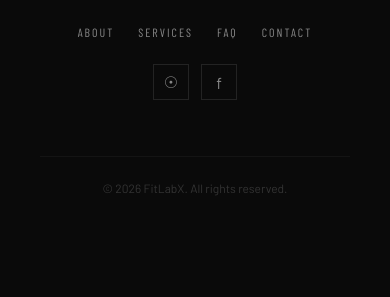
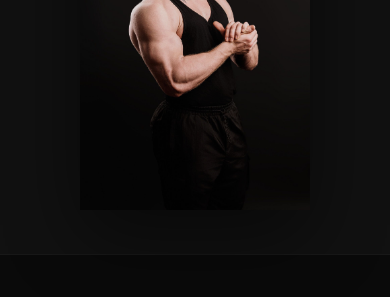
Before and after one commit to dhreyes/fitlabx-site, a website: page public/index.html in a window 390 px wide. Shown: the part 10739-11036 px from the top of the page. Before the commit the page ends 10966 px from the top, so only its background shows below. Drawn offline with nearby package versions, Linux system fonts and the light colour scheme.

Commit message:
Add coach pointer image near application submit

```diff
--- a/public/index.html
+++ b/public/index.html
@@ -807,6 +807,11 @@ body {
   grid-template-columns: 1fr 1fr;
   gap: 48px;
 }
+.contact-info,
+.contact-form {
+  position: relative;
+  z-index: 1;
+}
 .contact-info h3 {
   font-family: var(--font-display);
   font-weight: 700;
@@ -857,6 +862,20 @@ body {
   display: flex;
   flex-direction: column;
   gap: 16px;
+}
+.contact-submit-cue {
+  grid-column: 2;
+  justify-self: end;
+  width: clamp(170px, 18vw, 260px);
+  margin: -20px 44px -42px 0;
+  pointer-events: none;
+}
+.contact-submit-cue img {
+  display: block;
+  width: 100%;
+  height: auto;
+  opacity: 0.92;
+  filter: drop-shadow(0 28px 40px rgba(0,0,0,0.55));
 }
 .form-row {
   display: grid;
@@ -1042,6 +1061,12 @@ body {
   .testimonial-card,
   .testimonial-photo-card { grid-column: auto; }
   .contact-grid { grid-template-columns: 1fr; }
+  .contact-submit-cue {
+    grid-column: 1;
+    justify-self: center;
+    width: min(230px, 68vw);
+    margin: -12px auto -28px;
+  }
   .section { padding: 72px 20px; }
   .transform-content { padding: 40px 24px; }
   .transformations-slider { width: calc(100% + 40px); margin: 0 -20px 48px; }
@@ -1508,6 +1533,9 @@ body {
       </div>
       <button type="submit" class="btn btn-primary" style="margin-top:8px; border:none; font-size:14px;">Submit Application &#8594;</button>
     </form>
+    <div class="contact-submit-cue reveal" aria-hidden="true">
+      <img src="/coach-application-pointer.jpeg" alt="">
+    </div>
   </div>
 </section>
 
```
Also changed, not shown: public/coach-application-pointer.jpeg (added).
